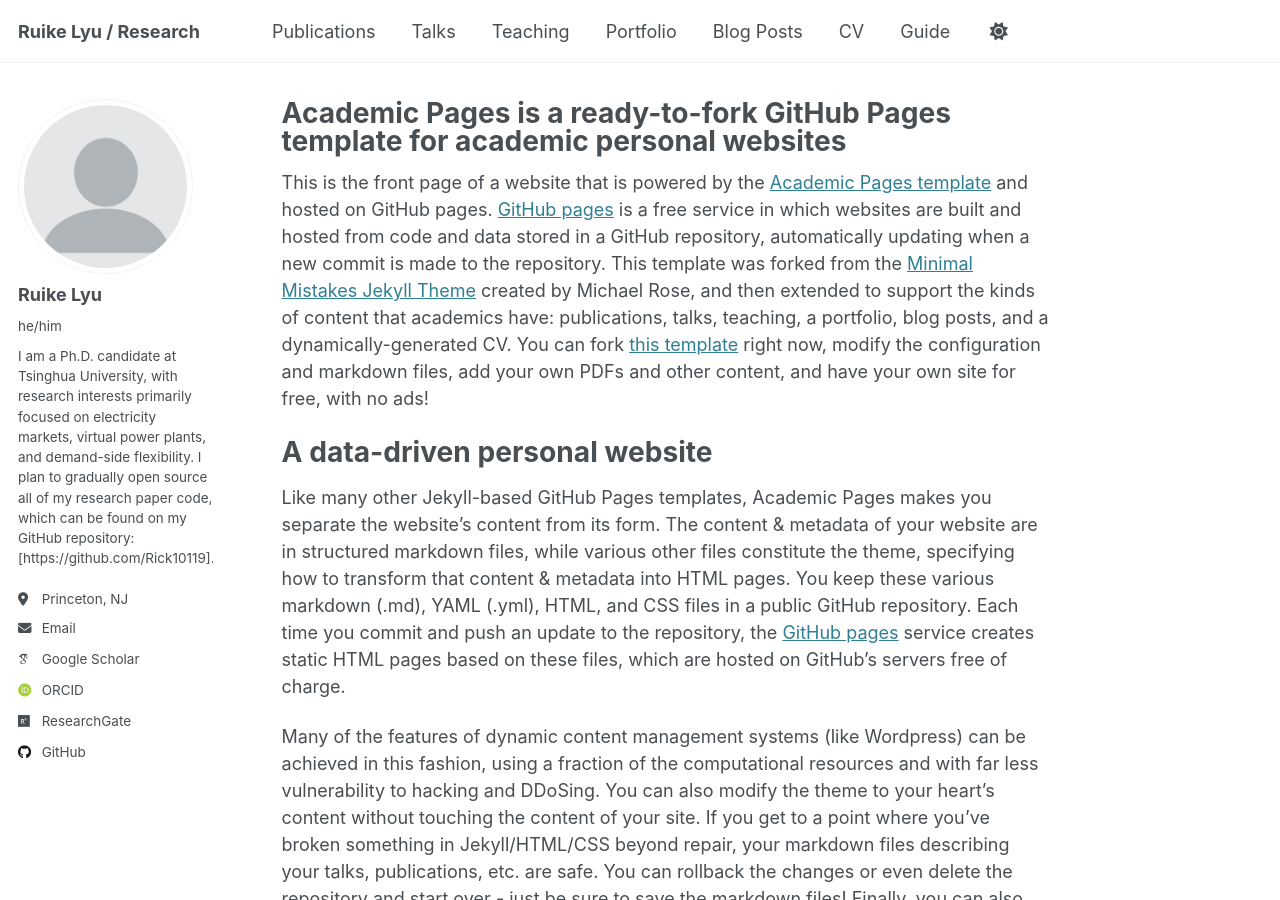
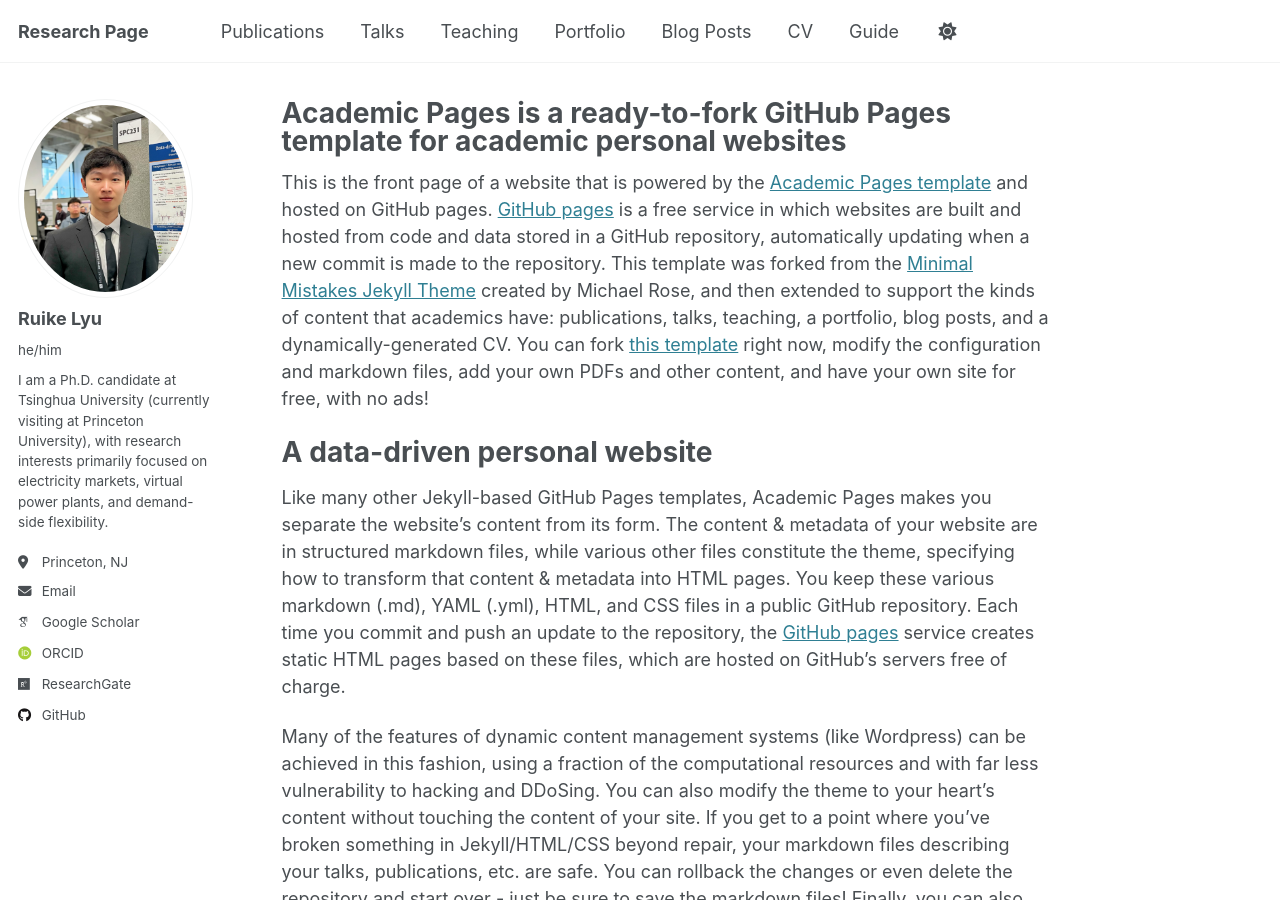
Before and after one commit to Rick10119/rick10119.github.io, a Jekyll site: the page built from _pages/about.md, in a window 1280 px wide and 900 px high. Built offline with Jekyll 4.4.1, drawn with Linux system fonts in a browser that asks for light colours; some web fonts are replaced.

Commit message:
update main page

```diff
--- a/_config.yml
+++ b/_config.yml
@@ -9,7 +9,7 @@
 # Basic Site Settings
 locale                   : "en-US"
 site_theme               : "default"
-title                    : "Ruike Lyu / Research"
+title                    : "Research Page"
 title_separator          : "-"
 name                     : &name "Ruike Lyu"
 description              : &description "Ph.D. candidate at Tsinghua Univ. (EILab), visiting at Princeton Univ. (ZERO Lab)"
@@ -22,10 +22,10 @@ repository               : "rick10119/rick10119.github.io"
 #               Additional customization can be done by editing /_includes/author-profile.html
 author:
   # Biographic information
-  avatar           : "profile.png"
+  avatar           : "rklyu.jpg"
   name             : "Ruike Lyu"
   pronouns         : "he/him"
-  bio              : "I am a Ph.D. candidate at Tsinghua University, with research interests primarily focused on electricity markets, virtual power plants, and demand-side flexibility. I plan to gradually open source all of my research paper code, which can be found on my GitHub repository: [https://github.com/Rick10119]."
+  bio              : "I am a Ph.D. candidate at Tsinghua University (currently visiting at Princeton University), with research interests primarily focused on electricity markets, virtual power plants, and demand-side flexibility."
   location         : "Princeton, NJ"
   # employer         : "Tsinghua Univ."
   # uri              : # URL
```
Also changed, not shown: images/profile.png (deleted), images/rklyu.jpg (added), 3 other files.
